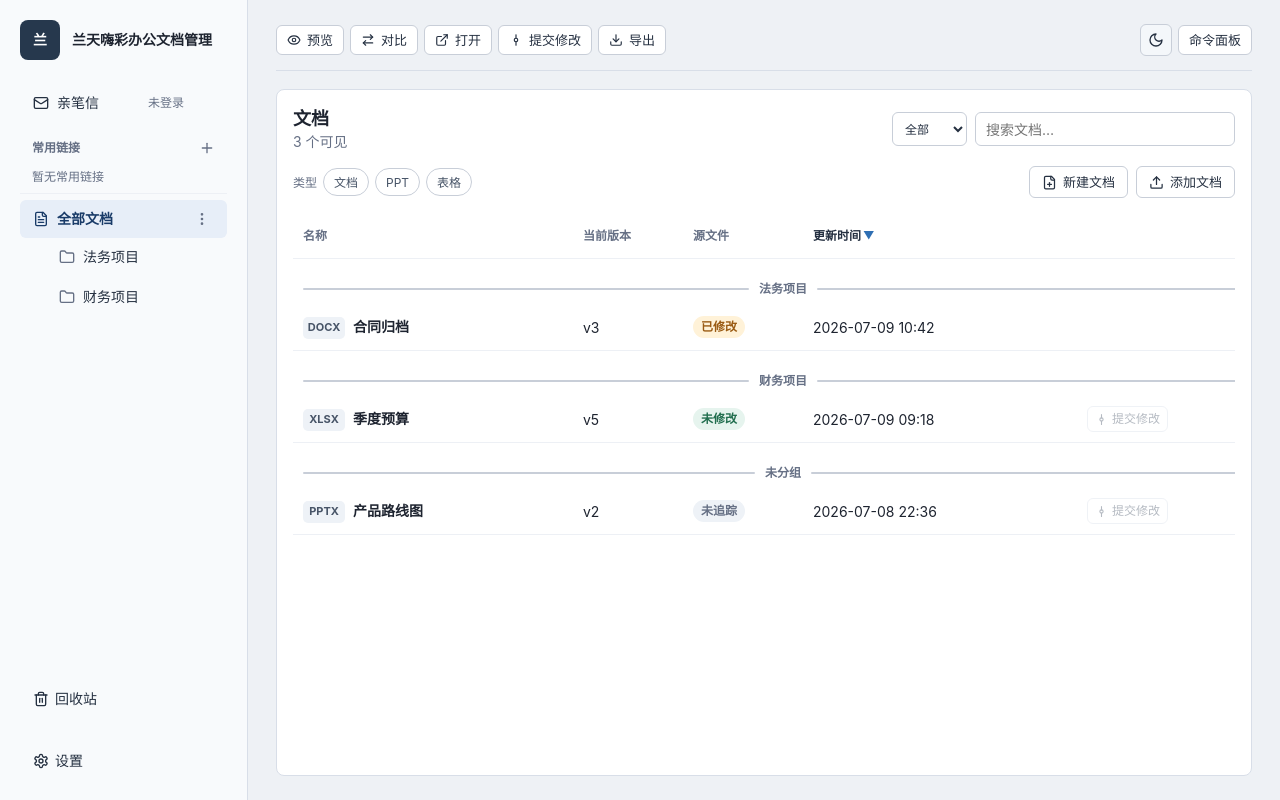
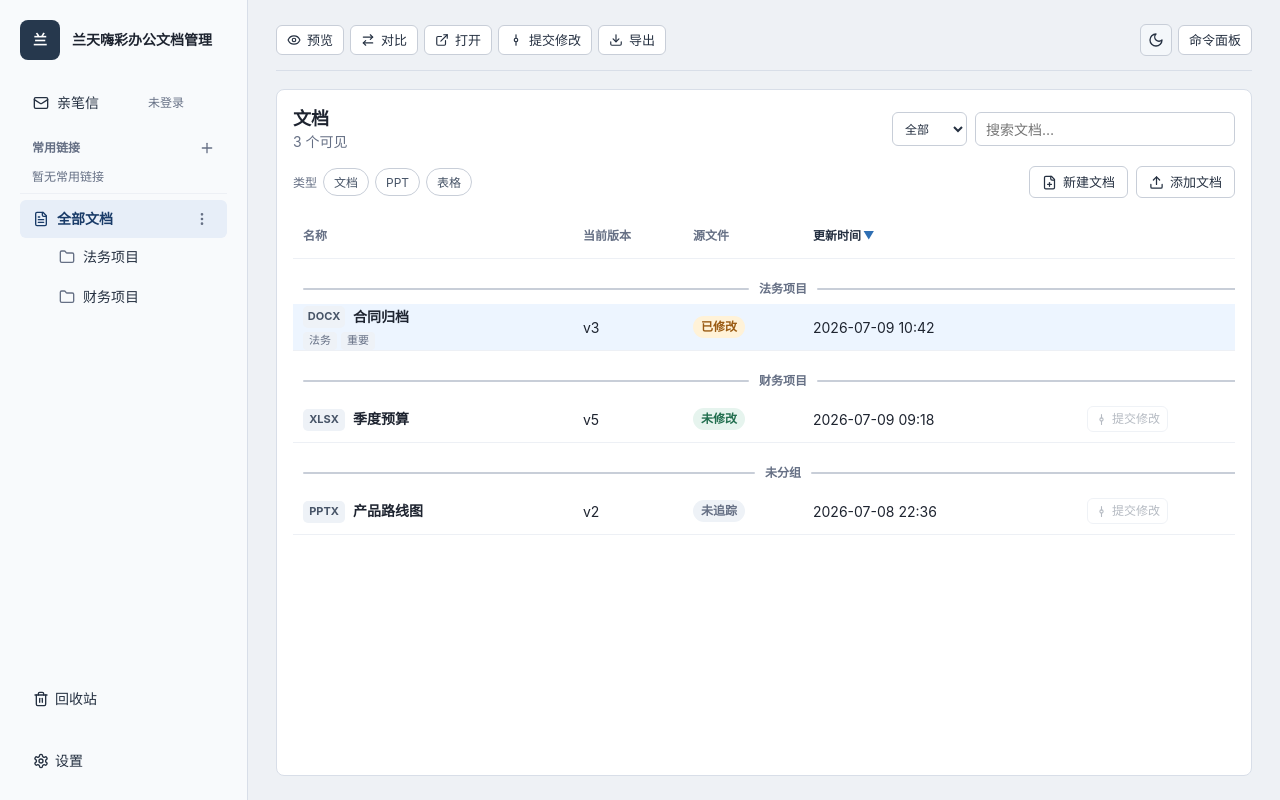
Before and after one commit to bryanjia222/LTHC-DocVault, a Vue app in the folder apps/desktop/: page / in a window 1280 px wide. Built offline with nearby package versions, Linux system fonts and the light colour scheme.

Commit message:
fix(desktop): explicit document selection; non-document clicks and view switches disarm toolbar

```diff
--- a/apps/desktop/src/App.vue
+++ b/apps/desktop/src/App.vue
@@ -41,7 +41,8 @@ const { log } = useActivityLog();
 const desktop = useDesktopState();
 const { onJobUpdate } = useToasts();
 const { openSwitchBackend, openAddDocument, anyDialogOpen } = useDialogs();
-const { activeProjectId } = useDocuments();
+const { activeProjectId, selectedDocumentId, selectFirstVisible } =
+  useDocuments();
 const {
   documents,
   initialized,
@@ -169,6 +170,10 @@ async function runPostConnectSetup(): Promise<void> {
   await ensureLibraryCopies();
   await desktop.loadDesktopState();
   await desktop.refreshModifications();
+  // Boot auto-picks the first document so the detail panel opens with content,
+  // like the previous implicit fallback did - but only once, and only when the
+  // user has not already (de)selected something.
+  if (!selectedDocumentId.value) selectFirstVisible();
   if (!unsubJobs) {
     unsubJobs = await subscribeJobs(onJobTerminal, onJobUpdate);
   }
--- a/apps/desktop/src/components/AppToolbar.vue
+++ b/apps/desktop/src/components/AppToolbar.vue
@@ -95,6 +95,7 @@ function openCompare() {
       <button
         class="toolbar-btn"
         type="button"
+        :disabled="!selectedDocument"
         :title="t('actions.compare')"
         @click="openCompare"
       >
--- a/apps/desktop/src/components/views/DocumentTable.vue
+++ b/apps/desktop/src/components/views/DocumentTable.vue
@@ -24,6 +24,7 @@ const emit = defineEmits<{
   dblclick: [document: Document];
   dragstart: [event: DragEvent, document: Document];
   contextmenu: [event: MouseEvent, document: Document];
+  selectNone: [];
   open: [document: Document];
   preview: [document: Document];
   commit: [document: Document];
@@ -58,10 +59,24 @@ function sortIndicator(key: SortKey): string {
   if (sortKey.value !== key) return "";
   return sortDirection.value === "asc" ? "▲" : "▼";
 }
+
+/** Clicking anything that is not a document row (group dividers, the filler
+ *  strip, the empty state) drops the selection; header sorts and buttons stay. */
+function onBackgroundClick(event: MouseEvent) {
+  const target = event.target as Element;
+  if (
+    target.closest("button") ||
+    target.closest("th") ||
+    target.closest("tr[role='button']")
+  ) {
+    return;
+  }
+  emit("selectNone");
+}
 </script>
 
 <template>
-  <div ref="tableWrapRef" class="table-wrap">
+  <div ref="tableWrapRef" class="table-wrap" @click="onBackgroundClick">
     <table ref="tableRef" :style="{ width: tableWidth + 'px' }">
       <colgroup>
         <col
--- a/apps/desktop/src/components/views/DocumentsView.vue
+++ b/apps/desktop/src/components/views/DocumentsView.vue
@@ -44,7 +44,7 @@ const DocumentCompare = defineAsyncComponent(
 );
 
 const { t } = useI18n();
-const { filteredDocuments, activeProjectId } = useDocuments();
+const { filteredDocuments, activeProjectId, clearSelection } = useDocuments();
 const desktop = useDesktopState();
 const { openNoteEdit } = useDialogs();
 const { log, logBlocked } = useActivityLog();
@@ -100,6 +100,12 @@ function onDocumentSelected(_document: Document) {
   panelCollapsed.value = false;
   versionViewMode.value = "list";
   isGraphMaximized.value = false;
+}
+
+/** A click landed on a non-document table entry (divider / empty area): drop
+ *  the selection so the toolbar's document actions arm only on a real pick. */
+function onSelectNone() {
+  clearSelection();
 }
 
 const {
@@ -244,6 +250,7 @@ onBeforeUnmount(() => {
         :grouped-documents="groupedDocuments"
         :show-group-headers="showGroupHeaders"
         @select="chooseDocument"
+        @select-none="onSelectNone"
         @dblclick="onDocDoubleClick"
         @dragstart="onDragStartDoc"
         @contextmenu="openDocMenu"
--- a/apps/desktop/src/composables/actions/useAppActions.ts
+++ b/apps/desktop/src/composables/actions/useAppActions.ts
@@ -22,7 +22,7 @@ export function useAppActions() {
   const { log } = useActivityLog();
   const { setSection, openSettingsTab } = useNavigation();
   const { toggleTheme, isDark } = useTheme();
-  const { selectedDocument } = useDocuments();
+  const { selectedDocument, clearSelection } = useDocuments();
   const { loadDocuments, resetToStage } = useVault();
   const desktop = useDesktopState();
   const { flash } = useFlash();
@@ -99,6 +99,9 @@ export function useAppActions() {
   }
 
   function navigate(sectionId: NavigationId) {
+    // The bin/settings views have no meaningful selected document; a stale
+    // selection must not keep the toolbar's document actions armed there.
+    if (sectionId !== "documents") clearSelection();
     setSection(sectionId);
     const labelKey = `nav.${sectionId}`;
     log(t("actionLogs.navigate", { section: t(labelKey) }));
@@ -106,6 +109,7 @@ export function useAppActions() {
 
   /** Open Settings on the 状态 (status) tab - the unified tasks/archive view. */
   function openStatus() {
+    clearSelection();
     openSettingsTab("status");
     log(t("actionLogs.navigate", { section: t("settings.tabs.status") }));
   }
--- a/apps/desktop/src/composables/useDocuments.ts
+++ b/apps/desktop/src/composables/useDocuments.ts
@@ -85,14 +85,8 @@ const documents = computed<Document[]>(() =>
   })),
 );
 
-const selectedDocument = computed<Document | undefined>(
-  () =>
-    documents.value.find(
-      (document) => document.id === selectedDocumentId.value,
-    ) ??
-    // Fall back to the first non-trashed document so the detail panel never
-    // parks on a recycle-bin document after a soft-delete.
-    documents.value.find((document) => !desktop.isTrashed(document.id)),
+const selectedDocument = computed<Document | undefined>(() =>
+  documents.value.find((document) => document.id === selectedDocumentId.value),
 );
 
 const selectedVersion = computed<Version | undefined>(() => {
@@ -190,6 +184,14 @@ export function useDocuments() {
     selectedVersionId.value = version.id;
   }
 
+  /** Drop the selection entirely: toolbar actions + the detail panel become
+   *  empty until the user picks a document again (clicked a non-document
+   *  entry, switched to the bin/settings, or clicked outside the table). */
+  function clearSelection() {
+    selectedDocumentId.value = "";
+    selectedVersionId.value = "";
+  }
+
   function toggleType(category: TypeCategory) {
     const next = new Set(typeFilter.value);
     if (next.has(category)) next.delete(category);
@@ -253,6 +255,7 @@ export function useDocuments() {
     selectedDocumentId,
     selectedVersion,
     selectedVersionId,
+    clearSelection,
     totalVersions,
     // filters
     searchQuery,
--- a/apps/desktop/src/composables/useProjectTree.ts
+++ b/apps/desktop/src/composables/useProjectTree.ts
@@ -28,7 +28,8 @@ export type SidebarMenuTarget =
 export function useProjectTree() {
   const { t } = useI18n();
   const desktop = useDesktopState();
-  const { activeProjectId, selectAll, selectProject } = useDocuments();
+  const { activeProjectId, selectAll, selectProject, clearSelection } =
+    useDocuments();
   const { activeSection, setSection } = useNavigation();
 
   const projects = computed(() => desktop.projects.value);
@@ -90,6 +91,7 @@ export function useProjectTree() {
     newName.value = "";
     createError.value = "";
     selectProject(id);
+    clearSelection();
     setSection("documents");
   }
 
@@ -170,11 +172,13 @@ export function useProjectTree() {
 
   function onDocumentsClick() {
     selectAll();
+    clearSelection();
     setSection("documents");
   }
 
   function onProjectClick(id: string) {
     selectProject(id);
+    clearSelection();
     setSection("documents");
   }
 
```
Also changed, not shown: 1 other file (tests, documents, lock files or other folders).
